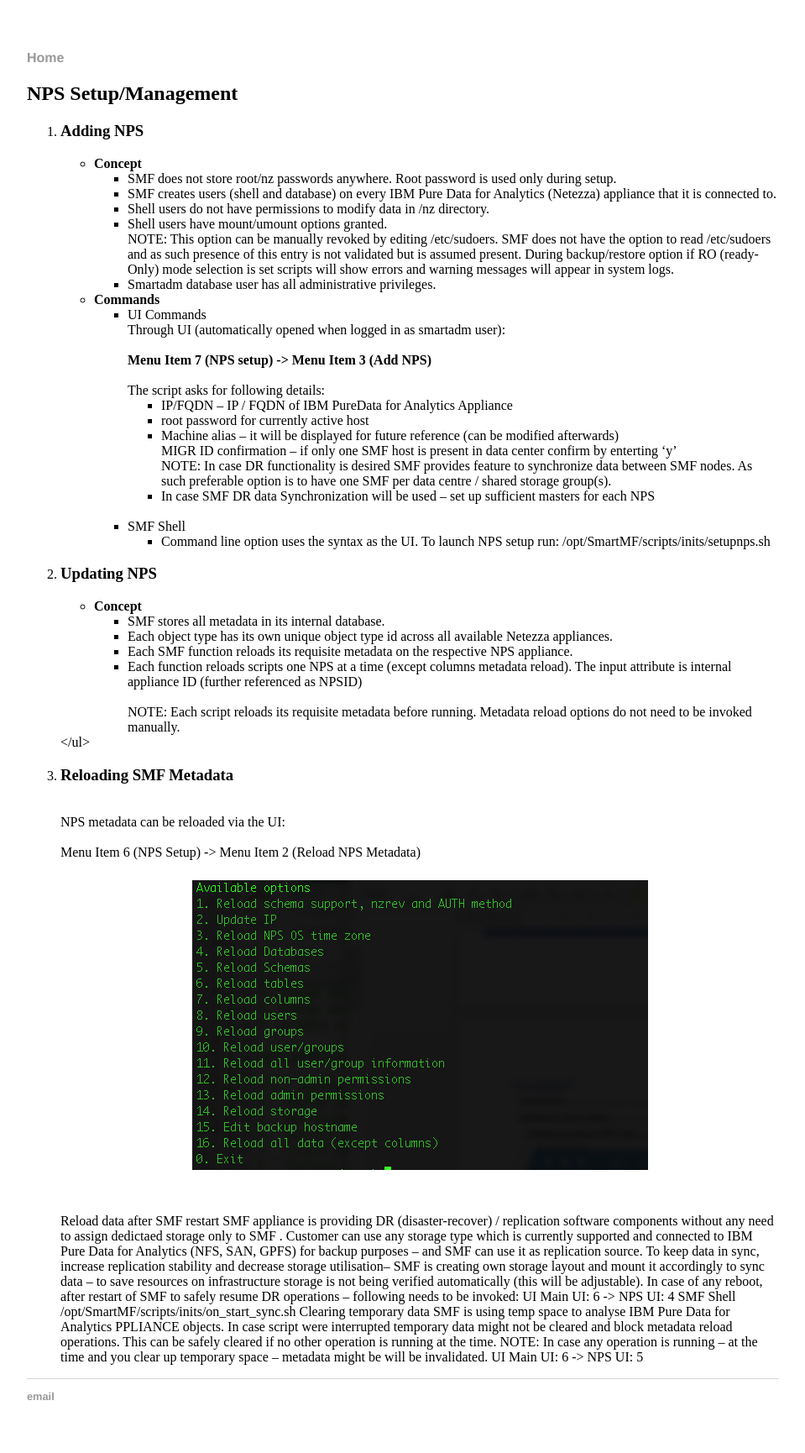
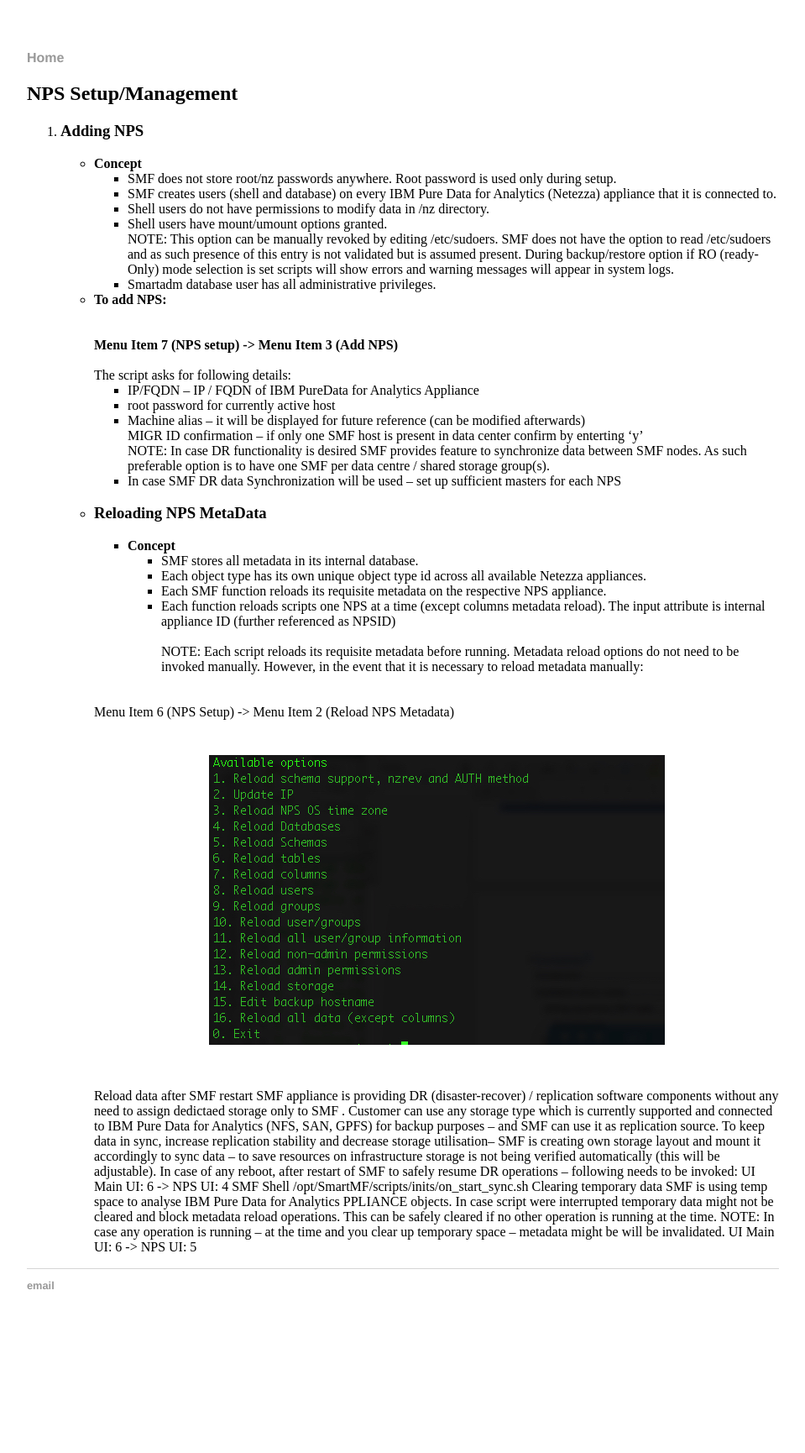
Before and after one commit to rhammett1/smf_dr_manual, a Jekyll site: the page built from manual/npssetup.md, in a window 1280 px wide. Shown: the whole page at 84% size, without its empty margins (160-1119 px from the left). Built offline with Jekyll 4.4.1, drawn with Linux system fonts in a browser that asks for light colours; after the commit the page ends 1598 px from its top, so only the background shows below that.

Commit message:
npsinstall

```diff
--- a/manual/npssetup.md
+++ b/manual/npssetup.md
@@ -21,12 +21,10 @@
 
   </ul>
 
-  <li><b>Commands</b></li>
-  <ul>
-  <li>UI Commands</li>
-
-  Through UI (automatically opened when logged in as smartadm user): <br> <br>
-  <b>Menu Item 7 (NPS setup) -> Menu Item 3 (Add NPS)</b><br><br>
+  <li><b>To add NPS:</b></li>
+  <br><br>
+    <b>Menu Item 7 (NPS setup) -> Menu Item 3 (Add NPS)</b>
+  <br><br>
 
   The script asks for following details:
   <ul>
@@ -38,13 +36,8 @@
  <br>NOTE: In case DR functionality is desired SMF provides feature to synchronize data between SMF nodes. As such preferable option is to have one SMF per data centre / shared storage group(s).
 
      <li>In case SMF DR data Synchronization will be used – set up sufficient masters for each NPS</li>
-  </ul><br>
-<li>SMF Shell</li>
-<ul> <li>Command line option uses the syntax as the UI. To launch NPS setup run: /opt/SmartMF/scripts/inits/setupnps.sh</li>
-  </ul>
 </ul>
-</ul>
- <li><h3>Updating NPS</h3></li>
+ <li><h3>Reloading NPS MetaData</h3></li>
  <ul>
   <li> <b>Concept</b></li>
   <ul>
@@ -52,14 +45,11 @@
   <li>Each object type has its own unique object type id across all available Netezza appliances. </li>
   <li>Each SMF function reloads its requisite metadata on the respective NPS appliance.  </li>
   <li>Each function reloads scripts one NPS at a time (except columns metadata reload). The input attribute is internal appliance ID (further referenced as NPSID)</li>
-  <br> NOTE: Each script reloads its requisite metadata before running. Metadata reload options do not need to be invoked manually.
+  <br> NOTE: Each script reloads its requisite metadata before running. Metadata reload options do not need to be invoked manually. However, in the event that it is necessary to reload metadata manually:
    </ul>
    </ul>
-   </ul>
-<li><h3>Reloading SMF Metadata</h3></li>
-<br> NPS metadata can be reloaded via the UI:
 <br><br>Menu Item 6 (NPS Setup) -> Menu Item 2 (Reload NPS Metadata)
-
+<br><br>
 <p align="center">
 <img style="float: center;" src="/manual/images/edit_nps_menu.jpg">
 </p>
```
Also changed, not shown: manual/index.html (+3 -4 lines), manual/smfinstall.md (added, +28 -0 lines), 2 other files.
